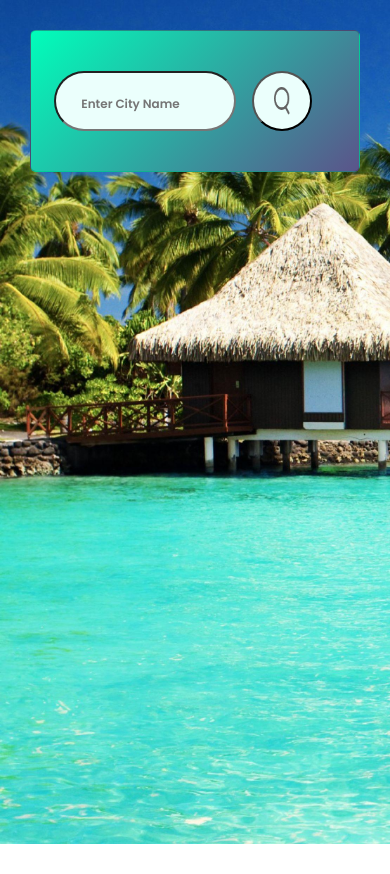
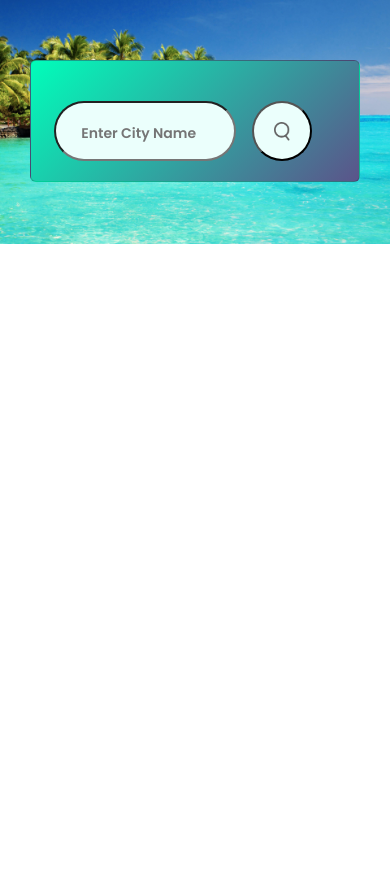
Before and after one commit to Ajith5104/Weather-Forecasting-Web-App, a plain HTML site: page Index.html in a window 390 px wide. After the commit the page ends 844 px from the top, so only its background shows below. Drawn offline with nearby package versions, Linux system fonts and the light colour scheme.

Commit message:
Style.css

```diff
--- a/Style.css
+++ b/Style.css
@@ -5,26 +5,24 @@
   padding: 0;
   box-sizing: border-box;
   font-family: "Poppins", sans-serif;
-  height: 100%;
-  width: 100%;
 }
- body {
+body {
   background-image: url("/images/weather.jpg");
   background-repeat: no-repeat;
   background-size: cover;
   width: 100%;
-  height: 100%;
 }
 .card {
   width: 90%;
   max-width: 470px;
   background: linear-gradient(135deg, #00feba, #5b548a);
   color: #fff;
-  margin: 100px auto 0;
+  margin: 60px auto 0;
+  margin-bottom: 20px ;
   border-radius: 20px;
   padding: 40px 35px;
   text-align: center;
-  margin-top: 30px;
+  padding-bottom: 20px;
 }
 .search {
   width: 100%;
@@ -55,7 +53,6 @@
 }
 .search button img {
   width: 16px;
-  height:28px;
 }
 .wether-icon {
   width: 170px;
@@ -104,14 +101,15 @@
   font-weight: 500;
 }
 
-@media only screen and (max-width:412px){
-    input::placeholder{
-    font-size: 12PX;
-    font-weight: bold;
+@media screen and (max-width:400px){
+  input::placeholder{
+  font-size: 14PX;
+  font-weight: bold;
 }
 body {
   background-image: url("/images/weather.jpg");
   background-repeat: no-repeat;
   background-size: cover;
+  width: 100%;
 }
 }
```
